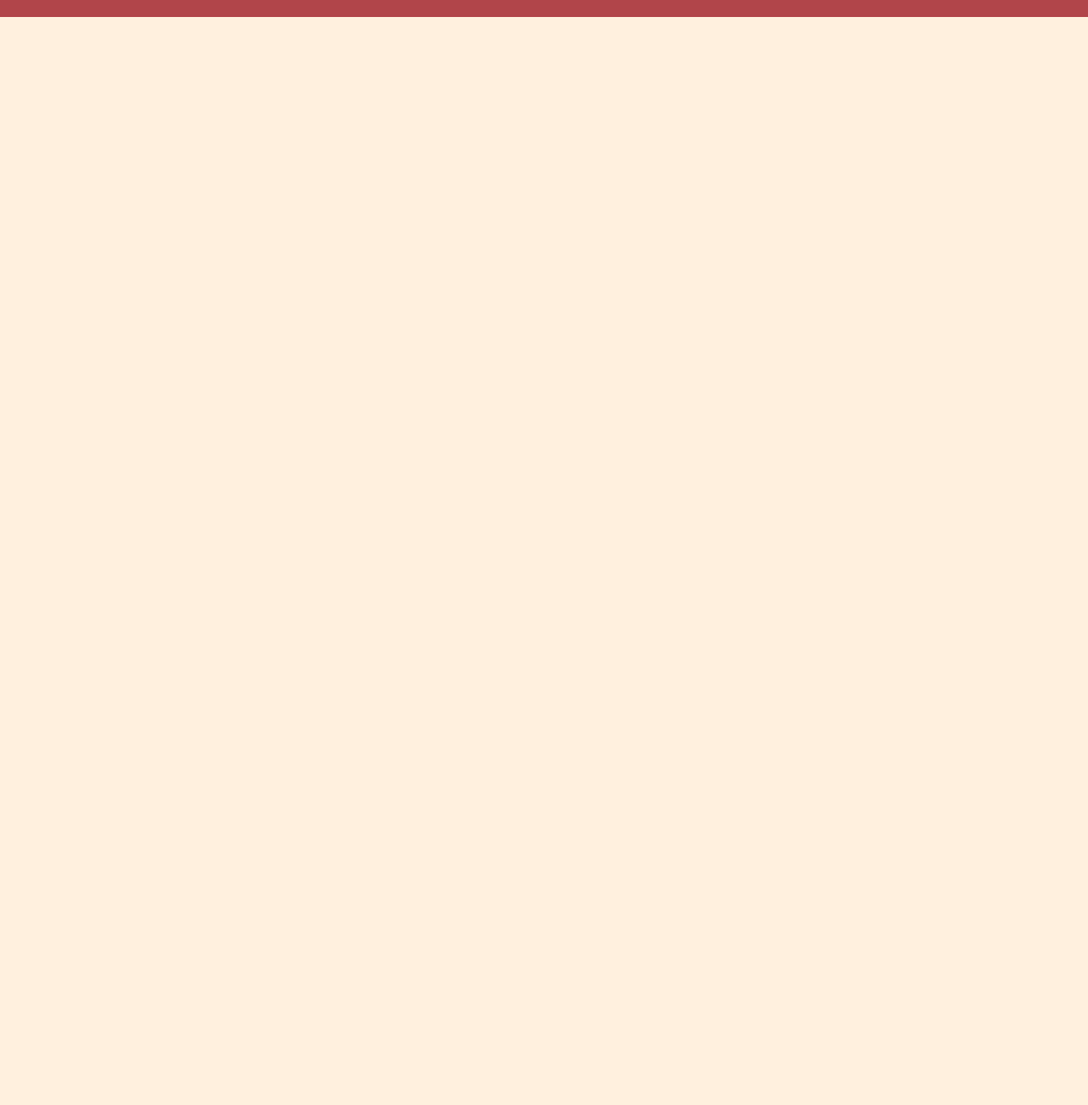
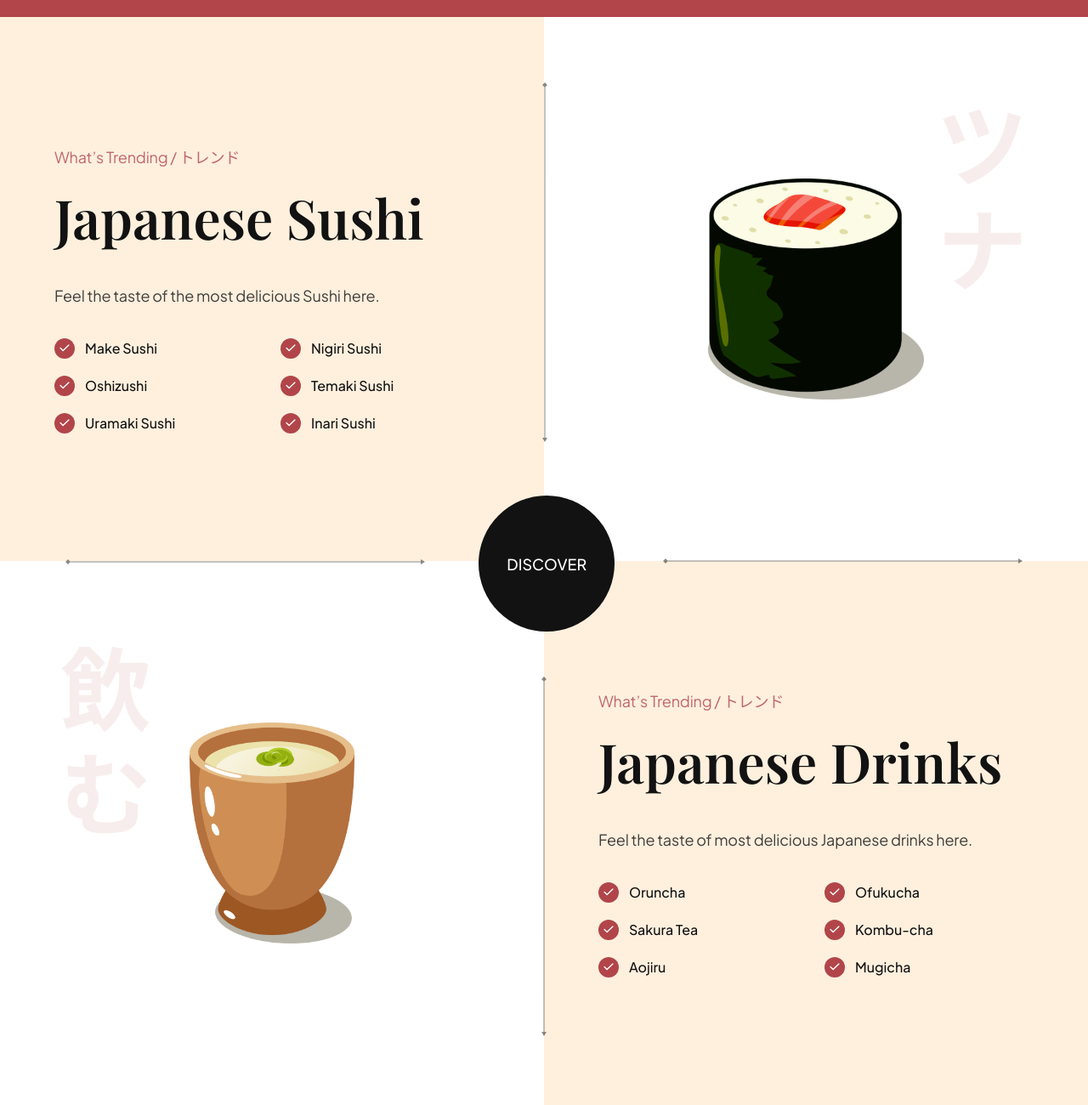
Before and after one commit to Sagarchauhan-web/websites, a plain HTML site: page sushi/index.html in a window 1280 px wide. Shown: the part 2392-3692 px from the top of the page at 85% size. Before the commit the page ends 2412 px from the top, so only its background shows below. Drawn offline with nearby package versions, Linux system fonts and the light colour scheme.

Commit message:
Sushi: Trending Section

```diff
--- a/sushi/css/sections/trending.css
+++ b/sushi/css/sections/trending.css
@@ -0,0 +1,280 @@
+.trending {
+  position: relative;
+
+  display: flex;
+  flex-direction: column;
+  overflow: hidden;
+}
+
+.trending__discover {
+}
+
+.trending-sushi,
+.trending-drink {
+  width: 100%;
+  min-height: 640px;
+
+  display: flex;
+  flex-direction: row;
+}
+
+.trending__content {
+  flex: 1;
+  display: flex;
+  justify-content: center;
+  flex-direction: column;
+
+  padding: 32px 64px;
+}
+
+.trending__list {
+  list-style: none;
+
+  flex-wrap: wrap;
+  gap: 20px;
+}
+
+.trending__list li {
+  flex: 1;
+  display: flex;
+  align-items: center;
+  flex-direction: row;
+  gap: 12px;
+
+  min-width: 210px;
+}
+
+.trending__icon {
+  width: 24px;
+  height: 24px;
+
+  background-color: var(--primary-color);
+  border-radius: 100%;
+}
+
+.trending__icon img {
+  width: 50%;
+  height: 50%;
+  object-fit: contain;
+}
+
+.trending__list p {
+  flex: 1;
+  font-size: 16px;
+  font-weight: 500;
+  font-family: var(--plus-jakarta-sans);
+
+  color: var(--secondary-color);
+}
+
+.trending__image {
+  flex: 1;
+
+  position: relative;
+  padding: 32px 64px;
+
+  background-color: var(--color-white);
+  background-repeat: no-repeat;
+  background-size: contain;
+  background-position: center;
+}
+
+.trending-sushi .trending__image {
+  background-image: url('../../assets/japanese_sushi.png');
+}
+.trending-drink .trending__image {
+  background-image: url('../../assets/japanese_drinks.png');
+}
+
+.trending__image img {
+  width: 254px;
+  height: 260px;
+  object-fit: contain;
+}
+
+.trending {
+  position: relative;
+
+  display: flex;
+  flex-direction: column;
+  overflow: hidden;
+}
+
+.trending__discover {
+  position: absolute;
+  top: 44%;
+  left: 44%;
+  z-index: 1;
+
+  width: 160px;
+  height: 160px;
+
+  border-radius: 100%;
+  background-color: var(--secondary-color);
+  cursor: pointer;
+
+  display: flex;
+  justify-content: center;
+  align-items: center;
+}
+
+.trending__discover p {
+  font-size: 18px;
+  font-weight: 500;
+  font-family: var(--plus-jakarta-sans);
+
+  text-transform: uppercase;
+  color: #fff;
+}
+
+.trending-sushi,
+.trending-drink {
+  width: 100%;
+  min-height: 640px;
+
+  display: flex;
+  flex-direction: row;
+}
+
+.trending__content {
+  flex: 1;
+  display: flex;
+  justify-content: center;
+  flex-direction: column;
+
+  padding: 32px 64px;
+}
+
+.trending__list {
+  list-style: none;
+
+  flex-wrap: wrap;
+  gap: 20px;
+}
+
+.trending__list li {
+  flex: 1;
+  display: flex;
+  align-items: center;
+  flex-direction: row;
+  gap: 12px;
+
+  min-width: 210px;
+}
+
+.trending__icon {
+  width: 24px;
+  height: 24px;
+
+  border-radius: 100%;
+  background-color: var(--primary-color);
+}
+
+.trending__icon img {
+  width: 50%;
+  height: 50%;
+  object-fit: contain;
+}
+
+.trending__list p {
+  flex: 1;
+  font-size: 16px;
+  font-weight: 500;
+  font-family: var(--plus-jakarta-sans);
+
+  color: var(--secondary-color);
+}
+
+.trending__image {
+  flex: 1;
+
+  position: relative;
+  padding: 32px 64px;
+
+  background-color: var(--color-white);
+  background-repeat: no-repeat;
+  background-size: contain;
+  background-position: center;
+}
+
+.trending-sushi .trending__image {
+  background-image: url('../../assets/japanese_sushi.png');
+}
+
+.trending-drink .trending__image {
+  background-image: url('../../assets/japanese_drinks.png');
+}
+
+.trending__image img {
+  width: 254px;
+  height: 260px;
+  object-fit: contain;
+}
+
+.trending__discover {
+  position: absolute;
+  top: 44%;
+  left: 44%;
+  z-index: 1;
+
+  width: 160px;
+  height: 160px;
+
+  background-color: var(--secondary-color);
+  border-radius: 100%;
+
+  display: flex;
+  justify-content: center;
+  align-items: center;
+}
+
+.trending__discover p {
+  color: #fff;
+  text-transform: uppercase;
+
+  font-size: 18px;
+  font-weight: 500;
+  font-family: var(--plus-jakarta-sans);
+}
+
+/* Arrows */
+.trending__arrow {
+  position: absolute;
+  z-index: 1;
+}
+
+.trending__arrow img {
+  object-fit: contain;
+}
+
+.trending__arrow-left {
+  left: -2.5px;
+  top: 12%;
+}
+
+.trending__arrow-left img,
+.trending__arrow-top img {
+  width: auto;
+  height: 100%;
+}
+
+.trending__arrow-top {
+  top: -10.5px;
+  left: 12%;
+}
+
+.trending__arrow-bottom {
+  bottom: -6.5px;
+  right: 12%;
+}
+
+.trending__arrow-bottom img,
+.trending__arrow-right img {
+  width: 100%;
+  height: auto;
+}
+
+.trending__arrow-right {
+  right: -2.5px;
+  bottom: 12%;
+}
--- a/sushi/index.html
+++ b/sushi/index.html
@@ -208,6 +208,138 @@
       </button>
     </section>
 
+    <section class="trending" id="food">
+      <!-- START: trending sushi -->
+      <section class="trending-sushi">
+        <div class="trending__content" data-aos="fade-right">
+          <p class="sushi__subtitle">What’s Trending / トレンド</p>
+
+          <h3 class="sushi__title">Japanese Sushi</h3>
+          <p class="sushi__description">
+            Feel the taste of the most delicious Sushi here.
+          </p>
+
+          <ul class="trending__list flex-between">
+            <li>
+              <div class="trending__icon flex-center">
+                <img src="assets/check.svg" alt="check" />
+              </div>
+              <p>Make Sushi</p>
+            </li>
+            <li>
+              <div class="trending__icon flex-center">
+                <img src="assets/check.svg" alt="check" />
+              </div>
+              <p>Nigiri Sushi</p>
+            </li>
+            <li>
+              <div class="trending__icon flex-center">
+                <img src="assets/check.svg" alt="check" />
+              </div>
+              <p>Oshizushi</p>
+            </li>
+            <li>
+              <div class="trending__icon flex-center">
+                <img src="assets/check.svg" alt="check" />
+              </div>
+              <p>Temaki Sushi</p>
+            </li>
+            <li>
+              <div class="trending__icon flex-center">
+                <img src="assets/check.svg" alt="check" />
+              </div>
+              <p>Uramaki Sushi</p>
+            </li>
+            <li>
+              <div class="trending__icon flex-center">
+                <img src="assets/check.svg" alt="check" />
+              </div>
+              <p>Inari Sushi</p>
+            </li>
+          </ul>
+        </div>
+
+        <div class="trending__image flex-center">
+          <img src="assets/sushi-5.png" alt="sushi-5" data-aos="fade-left" />
+
+          <div class="trending__arrow trending__arrow-left">
+            <img src="assets/arrow-vertical.svg" alt="arrow-vertical" />
+          </div>
+
+          <div class="trending__arrow trending__arrow-bottom">
+            <img src="assets/arrow-horizontal.svg" alt="arrow-horizontal" />
+          </div>
+        </div>
+      </section>
+
+      <div class="trending__discover" data-aos="zoom-in">
+        <p>Discover</p>
+      </div>
+
+      <section class="trending-drink">
+        <div class="trending__image flex-center">
+          <img src="assets/sushi-4.png" alt="sushi-4" data-aos="fade-right" />
+
+          <div class="trending__arrow trending__arrow-top">
+            <img src="assets/arrow-horizontal.svg" alt="arrow-horizontal" />
+          </div>
+
+          <div class="trending__arrow trending__arrow-right">
+            <img src="assets/arrow-vertical.svg" alt="arrow-vertical" />
+          </div>
+        </div>
+
+        <div class="trending__content" data-aos="fade-left">
+          <p class="sushi__subtitle">What’s Trending / トレンド</p>
+
+          <h3 class="sushi__title">Japanese Drinks</h3>
+          <p class="sushi__description">
+            Feel the taste of most delicious Japanese drinks here.
+          </p>
+
+          <ul class="trending__list flex-between">
+            <li>
+              <div class="trending__icon flex-center">
+                <img src="assets/check.svg" alt="check" />
+              </div>
+              <p>Oruncha</p>
+            </li>
+            <li>
+              <div class="trending__icon flex-center">
+                <img src="assets/check.svg" alt="check" />
+              </div>
+              <p>Ofukucha</p>
+            </li>
+            <li>
+              <div class="trending__icon flex-center">
+                <img src="assets/check.svg" alt="check" />
+              </div>
+              <p>Sakura Tea</p>
+            </li>
+            <li>
+              <div class="trending__icon flex-center">
+                <img src="assets/check.svg" alt="check" />
+              </div>
+              <p>Kombu-cha</p>
+            </li>
+            <li>
+              <div class="trending__icon flex-center">
+                <img src="assets/check.svg" alt="check" />
+              </div>
+              <p>Aojiru</p>
+            </li>
+            <li>
+              <div class="trending__icon flex-center">
+                <img src="assets/check.svg" alt="check" />
+              </div>
+              <p>Mugicha</p>
+            </li>
+          </ul>
+        </div>
+      </section>
+      <!-- END: trending drinks -->
+    </section>
+
     <script src="js/script.js" type="module"></script>
   </body>
 </html>
```
